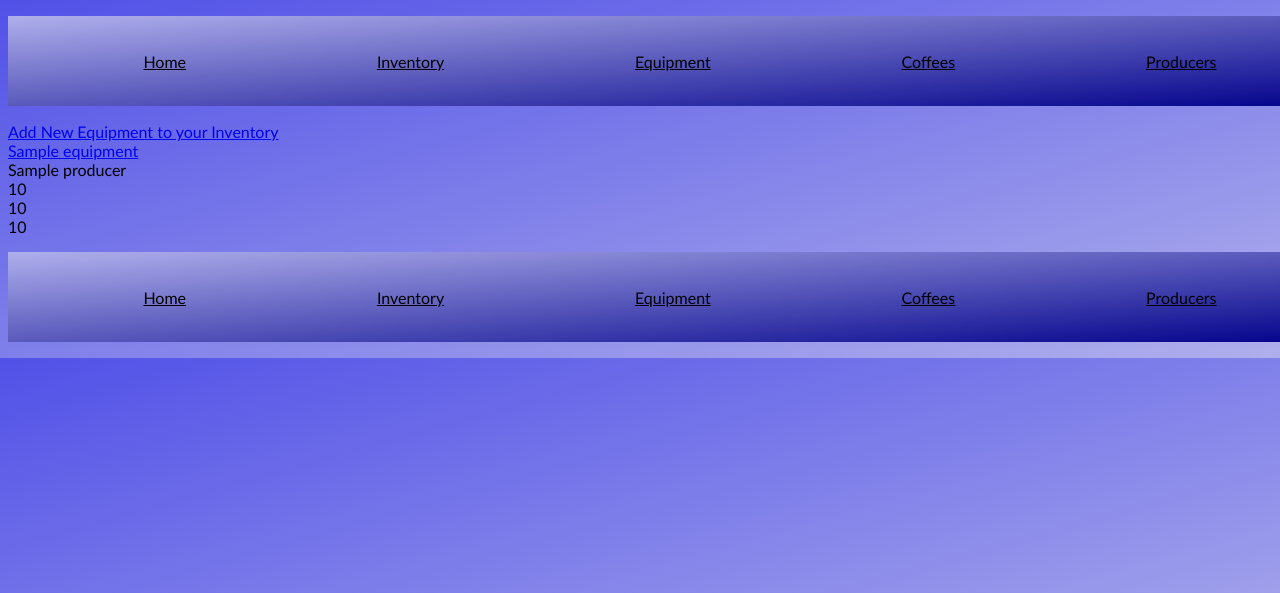
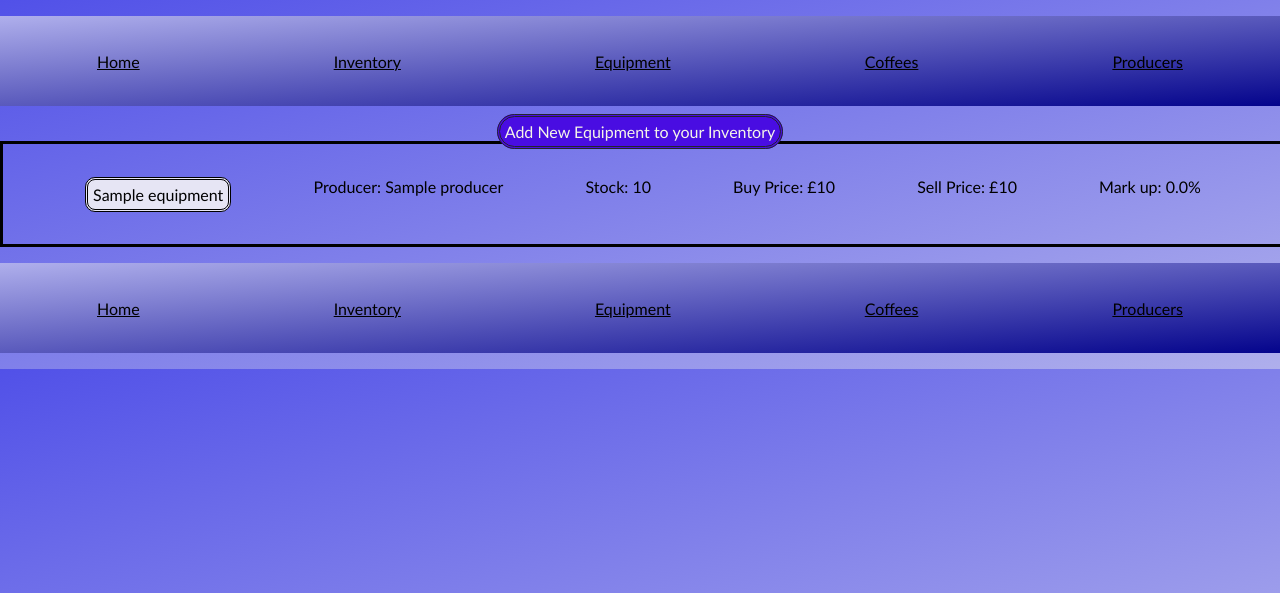
Before and after one commit to MackieJG/coffee-inventory-management, a Flask app: page /equipment in a window 1280 px wide. Shown: the top 593 px of the page. Run offline with Flask 2, Linux system fonts and the light colour scheme; a database or web service that is not in the repository returns one stand-in record (values such as "Sample title"); some libraries are stand-ins or nearby versions.

Commit message:
updating css

```diff
--- a/console.py
+++ b/console.py
@@ -53,7 +53,7 @@ coffee_repository.save(coffee6)
 
 equipment1 = Equipment('Spirit Coffee Machine', producer9, 0, 10000, 17000)
 equipment2 = Equipment('Water for Coffee', producer6, 10, 6, 9)
-equipment3 = Equipment('250g coffee bags', producer7, 150, 0.4, 0.6)
+equipment3 = Equipment('250g coffee bags', producer7, 150, 1, 2)
 equipment4 = Equipment('moccamaster', producer10, 30, 100, 180)
 equipment5 = Equipment('6oz cups', producer8, 200, 3, 7)
 equipment_repository.save(equipment1)
--- a/models/coffee.py
+++ b/models/coffee.py
@@ -10,5 +10,6 @@ class Coffee():
         self.id = id
 
     def mark_up(self):
-        sell_price_kg = self.sell_price * 4
-        return ((self.buy_price - sell_price_kg) / sell_price_kg) * 100
+        if self.buy_price == 0:
+            return self.sell_price * 100
+        return round(((self.sell_price - self.buy_price) / self.buy_price) * 100,2)
--- a/models/equipment.py
+++ b/models/equipment.py
@@ -8,4 +8,6 @@ class Equipment():
         self.id = id
 
     def mark_up(self):
-        return ((self.buy_price - self.sell_price) / self.sell_price) * 100
+        if self.buy_price == 0:
+            return self.sell_price * 100
+        return round(((self.sell_price - self.buy_price) / self.buy_price) * 100,2)
--- a/static/main.css
+++ b/static/main.css
@@ -2,6 +2,7 @@ body {
     font-family: "Gill Sans", sans-serif;
     background-color:#afafec;
     background-image: linear-gradient(to bottom right, #5151e8, #afafec);
+    margin: 0px;
 }
 /* This section is for base.html */
 
@@ -17,6 +18,7 @@ body {
     height: 90px;
     overflow: auto;
     list-style-type: none;
+    padding: 0%;
 }
 .header li a{
     color: black;
@@ -39,6 +41,7 @@ body {
     width: 100%;
     overflow: auto;
     list-style-type: none;
+    padding: 0%;
 
 }
 
@@ -63,13 +66,21 @@ body {
 
 /* next section is for coffee pages */
 
-.adding_kof{
+.adding_Kof{
     display: flex;
-    justify-content: center;
-    align-items: center;
+    margin: auto;
+    text-align: center;
+}
+.adding_Kof a{
+    margin: auto;
+    border-style:double;
+    padding: 5px;
+    border-color:#24242e;
+    border-radius: 20px;
+    background-color:rgb(73, 13, 226);
+    color:rgb(245, 245, 232);
 
 }
-
 .adding_Kof a:hover{
    text-decoration: none;
 
@@ -120,4 +131,203 @@ body {
 .coffee_container{
     display: flex;
     flex-direction: column;
+    justify-content: space-around;
+    margin: auto;
+    max-width: 400px;
+
 }
+
+.coffee_container div{
+    font-size: larger;
+    border-style: groove;
+    padding: 7px;
+    text-align:center;
+    border-color: #04048c;
+    color: white;
+    border-width: 3px;
+}
+
+.coffee_container div a{
+    color: rgb(9, 247, 29);
+    border-style: groove;
+    border-color: #04048c;
+    padding: 10px;
+    border-radius: 10px;
+}
+.coffee_container div a:hover{
+    text-decoration: none;
+}
+.coffee_container div a:visited{
+    text-decoration: none;
+}
+.coffee_container div a:link{
+    text-decoration: none;
+}
+.coffee_container div a:active{
+    text-decoration: none;
+}
+
+.trash-button {
+    background-color: red;
+    border-radius: 10px;
+    padding: 6px;
+    width: 100px;
+}
+
+/* This section covers edit for coffee, equipment and producers. */
+.coffee_edit_container{
+    display: flex;
+    flex-direction: column;
+    flex-wrap: wrap;
+    align-content:space-around;
+    padding: 8px;
+    justify-content:center;
+    margin: auto;
+    width: 100;
+}
+.coffee_edit_container label{
+    font-size: larger;
+}
+.coffee_edit_container input{
+    width: 200px;
+    box-sizing:border-box;
+    border: 2px solid rgb(61, 7, 197);
+    border-radius: 10px;
+}
+.coffee_edit_container select{
+    width: 200px;
+    box-sizing:border-box;
+    border: 2px solid rgb(61, 7, 197);
+    border-radius: 10px;
+}
+.producer_edit_container{
+    display: flex;
+    flex-direction: column;
+    flex-wrap: wrap;
+    align-content:space-around;
+    padding: 8px;
+    justify-content:center;
+    margin: auto;
+    width: 100;
+}
+.producer_edit_container label{
+    font-size: larger;
+}
+
+.producer_edit_container input{
+    width: 200px;
+    box-sizing:border-box;
+    border: 2px solid rgb(61, 7, 197);
+    border-radius: 10px;
+}
+.container_edit_container select{
+    width: 200px;
+    box-sizing:border-box;
+    border: 2px solid rgb(61, 7, 197);
+    border-radius: 10px;
+}
+
+.edit_container {
+    display: flex;
+    flex-direction: column;
+    flex-wrap: wrap;
+    align-content:space-around;
+    padding: 8px;
+    justify-content:center;
+
+}
+.edit_container {
+    display: flex;
+    margin: auto;
+    width: 100%;
+
+}
+.edit_container label {
+    font-size: larger;
+}
+.edit_container input{
+    width: 200px;
+    box-sizing:border-box;
+    border: 2px solid rgb(61, 7, 197);
+    border-radius: 10px;
+}
+
+.edit_container select {
+    width: 200px;
+    box-sizing:border-box;
+    border: 2px solid rgb(61, 7, 197);
+    border-radius: 10px;
+}
+
+.equipment_ref {
+    text-align: center;
+
+}
+.equipment_ref a{
+    border-style:double;
+    padding: 5px;
+    border-color:#24242e;
+    border-radius: 20px;
+    background-color:rgb(73, 13, 226);
+    color:rgb(245, 245, 232);
+}
+
+.equipment_ref a:hover{
+    text-decoration: none;
+}
+.equipment_ref a:visited{
+    text-decoration: none;
+}
+.equipment_ref a:link {
+    text-decoration: none;
+}
+.equipment_ref a:active{
+    text-decoration: none;
+}
+
+.equipment_content {
+    display: flex;
+    flex-wrap: wrap;
+    justify-content: space-evenly;
+    align-items: stretch;
+    align-content: center;
+    width: 100%;
+    height: 100px;
+    overflow: auto;
+    flex-direction: row;
+    border-style: solid;
+
+}
+.equipment_content a{
+    border-style:double;
+    border-radius: 10px;
+    padding: 5px;
+    background-color:rgb(230, 229, 244);
+    color: black;
+}
+
+.equipment_content a:hover{
+    text-decoration: none;
+}
+.equipment_content a:link{
+    text-decoration: none;
+}
+.equipment_content a:visited{
+    text-decoration: none;
+}
+.equipment_content a:active{
+    text-decoration: none;
+}
+
+.producer_ref {
+    display: flex;
+    flex-wrap: wrap;
+    justify-content: space-evenly;
+    align-items: stretch;
+    align-content: center;
+    width: 100%;
+    height: 100px;
+    overflow: auto;
+    flex-direction: row;
+    border-style: solid;
+}
--- a/templates/equipment/edit.html
+++ b/templates/equipment/edit.html
@@ -1,6 +1,6 @@
 {% extends 'base.html' %}
 {% block content %}
-
+<div class="coffee_edit_container">
     <form action="/equipment/{{equipment.id}}" method="post">
         <div>
             <label for="name">Name:</label>
@@ -36,5 +36,6 @@
 
         <input type="submit" value="update_equipment">
     </form>
+</div>
 
 {% endblock %}
--- a/templates/equipment/index.html
+++ b/templates/equipment/index.html
@@ -1,22 +1,27 @@
 {% extends 'base.html' %}
 {% block content %}
+<div class="equipment_ref">
     <a href="equipment/new">Add New Equipment to your Inventory</a>
-{% for equipment in all_equipment %}
+</div>
+    {% for equipment in all_equipment %}
     <div class="equipment">
         <div class="equipment_content">
             <a href="/equipment/{{ equipment.id }}">{{equipment.name}}</a>
 
-            <div class="equipment_producer">
-                {{equipment.producer.name}}
+            <div>
+                Producer: {{equipment.producer.name}}
             </div>
-            <div class="equipment_stock">
-                {{equipment.stock}}
+            <div>
+                Stock: {{equipment.stock}}
             </div>
-            <div class="equipment_buy_price">
-                {{equipment.buy_price}}
+            <div>
+                Buy Price: £{{equipment.buy_price}}
             </div>
-            <div class="equipment_sell_price">
-                {{equipment.sell_price}}
+            <div>
+                Sell Price: £{{equipment.sell_price}}
+            </div>
+            <div>
+                Mark up: {{equipment.mark_up()}}%
             </div>
         </div>
     </div>
--- a/templates/producers/edit.html
+++ b/templates/producers/edit.html
@@ -1,5 +1,6 @@
 {% extends 'base.html' %}
 {% block content %}
+<div class="producer_edit_container">
     <form action ="/producers/{{producer.id}}" method="post">
         <div>
             <label for="name">Name:</label>
@@ -15,7 +16,8 @@
             <input type="text" id="description" name="description" value="{{producer.description}}">
         </div>
         <div>
-            <button type="submit">Update Equipment</button>
+            <input type="submit" value="update equipment">
         </div>
     </form>
+</div>
 {% endblock %}
```
Also changed, not shown: templates/coffees/coffee.html (+22 -4 lines), templates/coffees/edit.html (+6 -1 lines), templates/inventory.html (+6 -4 lines), templates/producers/index.html (+6 -4 lines). Lines whose indentation alone changed are shown as unchanged.
